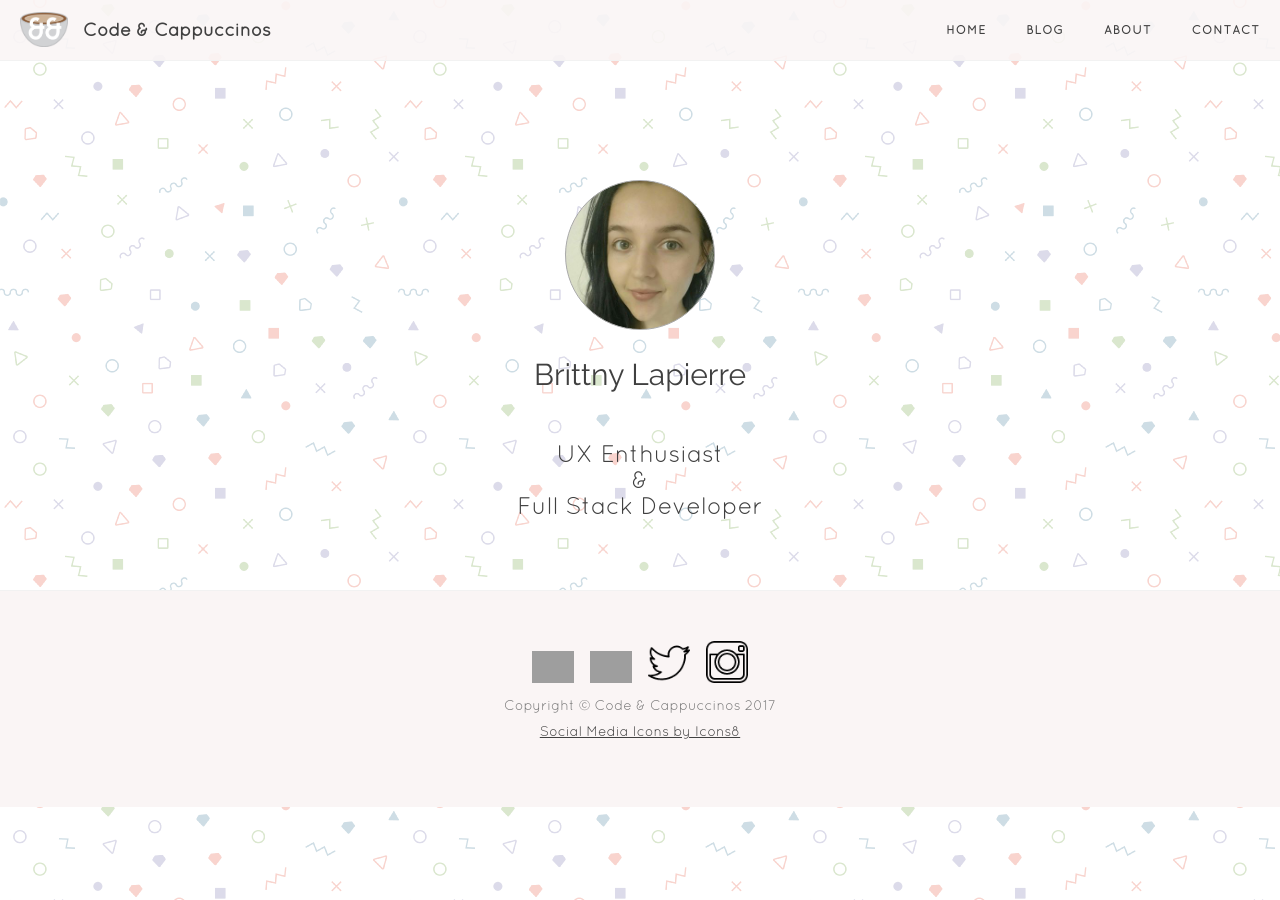
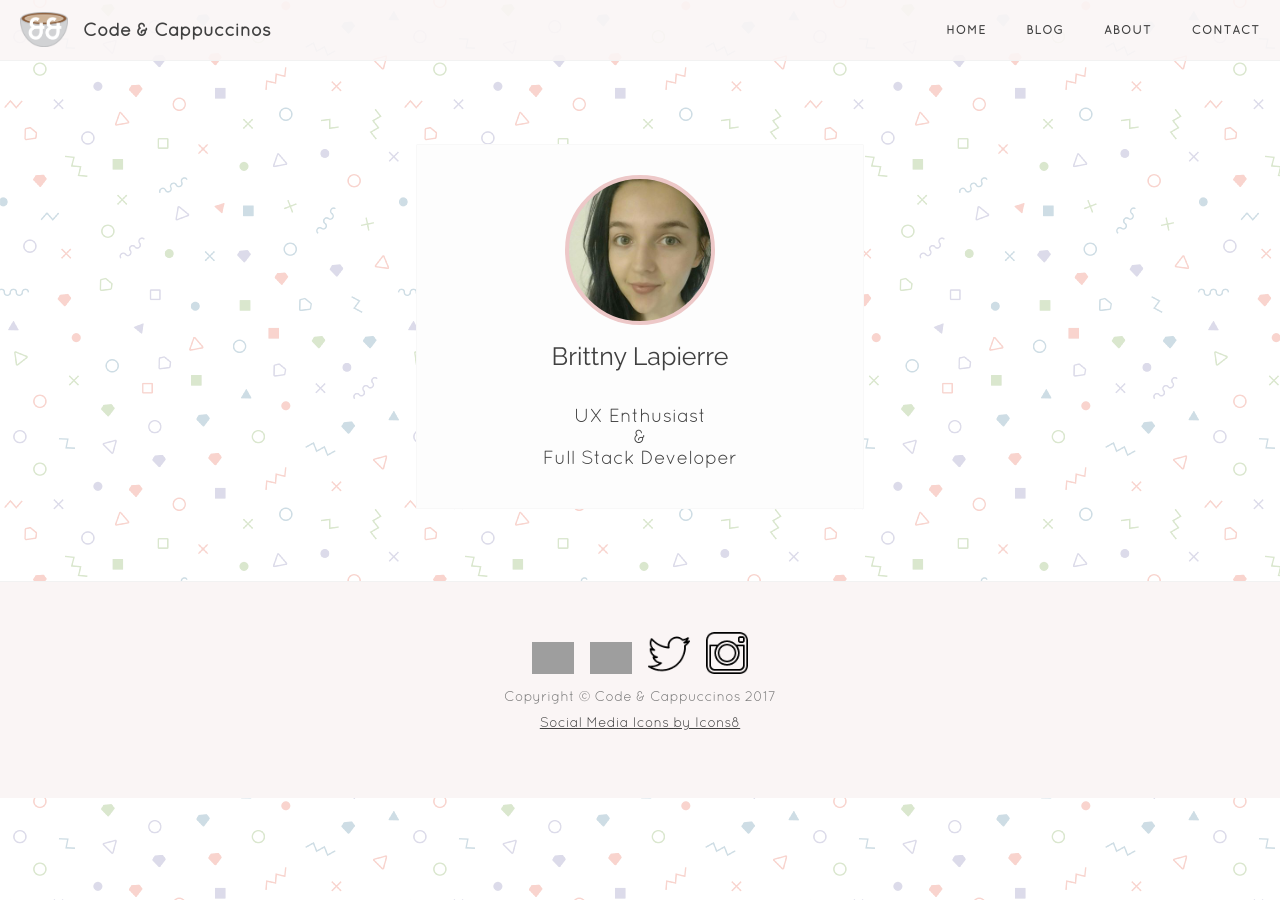
Before and after one commit to brittnylapierre/l3rittny.github.io-old, a Jekyll site: the page built from index.html, in a window 1280 px wide. Built offline with Jekyll 4.4.1, drawn with Linux system fonts in a browser that asks for light colours; nearby versions of some CDN libraries; grey boxes are pictures that could not be loaded.

Commit message:
correctc style file

```diff
--- a/css/style.css
+++ b/css/style.css
@@ -81,13 +81,16 @@
 #personal-summary {
     z-index: 5;
     transition: margin-left .5s;
-    padding: 20px;
-  	padding-top:20vh;
+    padding: 30px 20px;
     text-align: center;
-}
-
-#personal-summary > * {
-    margin-bottom: 50px;
+    width: 35%;
+    background: white;
+    margin: auto;
+    margin-top: 16vh;
+    margin-bottom: 8vh;
+    border: 1px solid #f8f8f8 !important;
+    border-radius: 1px !important;
+    background-color: #fdfdfd !important;
 }
 
 #personal-summary h1 {
@@ -98,11 +101,17 @@
 #personal-summary h2 {
     font-weight: normal;
     text-align: center;
+    margin-top: 10px;
+    margin-bottom: 5px;
+    font-size: 25px;
 }
 
 #personal-summary h3 {
     font-weight: normal;
     text-align: center;
+    font-size: 19px;
+    padding-top: 15px;
+    /*border-top: 1px solid #edc8c8 !important;*/
 }
 
 #my-image {
@@ -111,9 +120,10 @@
   height: 15rem;
   background-image: url("/img/brittny.jpg");
   background-size: cover;
-  border: 1px solid darkgrey;
+  /*border: 1px solid darkgrey;*/
   margin: 0;
   border-radius: 50%;
+  border: 4px solid #edc8c8 !important;
 }
 
 #section-menu {
```
Also changed, not shown: 2 other files.
